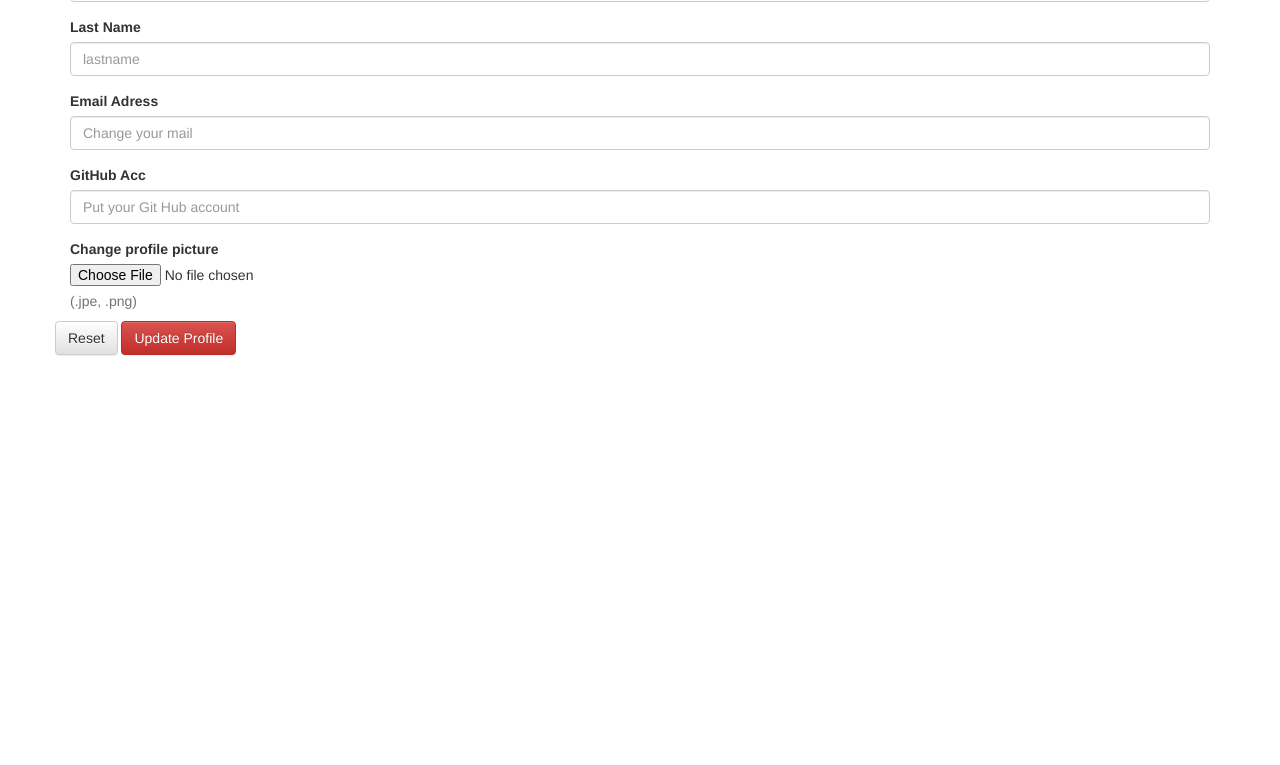
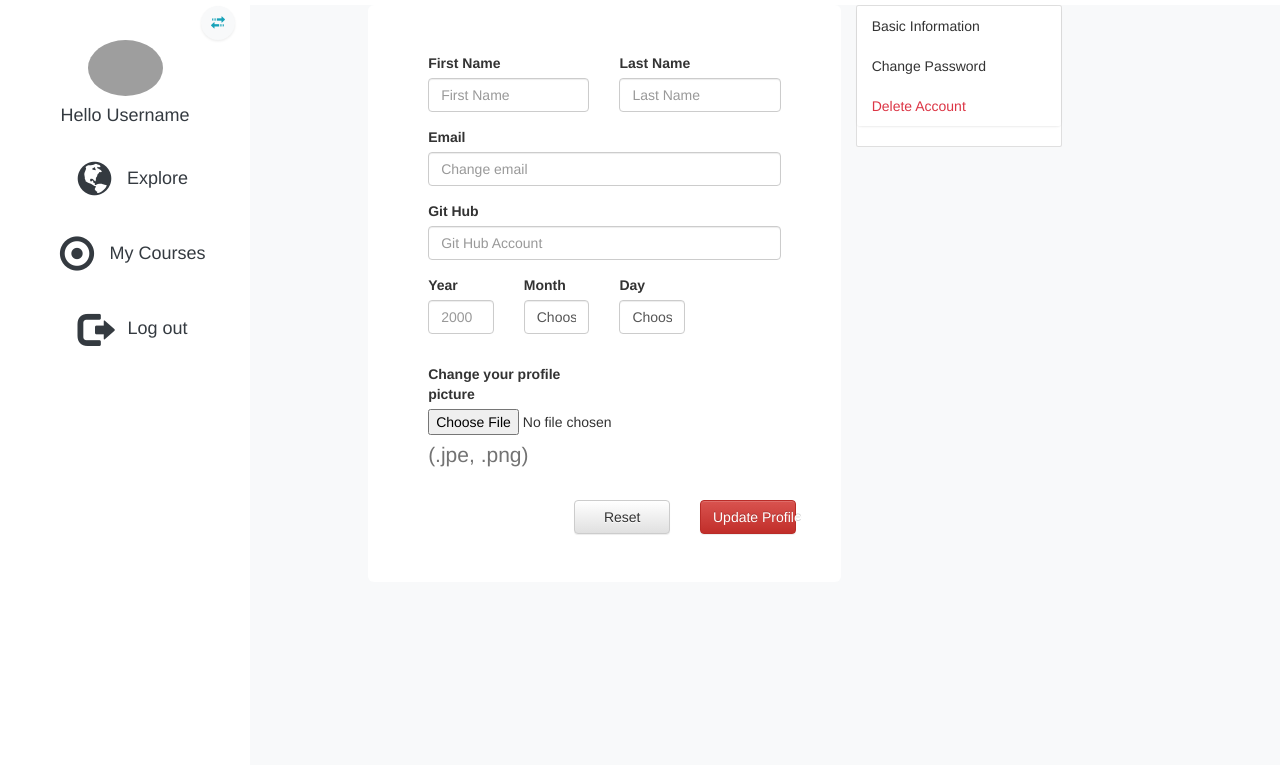
Before and after one commit to Ollebacx/e-learning, a website: page public/profilemenu.html in a window 1280 px wide. Shown: the part 57-822 px from the top of the page. Before the commit the page ends 800 px from the top, so only its background shows below. Drawn offline with nearby package versions, Linux system fonts and the light colour scheme; grey boxes are pictures that could not be loaded.

Commit message:
connection profile menu with sidebar

```diff
--- a/public/profilemenu.html
+++ b/public/profilemenu.html
@@ -1,53 +1,185 @@
 <!DOCTYPE html>
 <html lang="en">
+
 <head>
   <meta charset="UTF-8">
   <meta name="viewport" content="width=device-width, initial-scale=1.0">
-  <link rel="stylesheet" href="https://stackpath.bootstrapcdn.com/bootstrap/3.4.1/css/bootstrap.min.css" integrity="sha384-HSMxcRTRxnN+Bdg0JdbxYKrThecOKuH5zCYotlSAcp1+c8xmyTe9GYg1l9a69psu" crossorigin="anonymous">
-  <title>User Profile</title>
+  <meta http-equiv="X-UA-Compatible" content="ie=edge">
+  <title>Reboot Virtual Academy</title>
+
+  <link rel="stylesheet" href="https://stackpath.bootstrapcdn.com/bootstrap/4.4.1/css/bootstrap.min.css"
+    integrity="sha384-Vkoo8x4CGsO3+Hhxv8T/Q5PaXtkKtu6ug5TOeNV6gBiFeWPGFN9MuhOf23Q9Ifjh" crossorigin="anonymous">
+  <link rel="stylesheet" href="https://maxcdn.bootstrapcdn.com/bootstrap/3.4.0/css/bootstrap.min.css">
+  <link rel="stylesheet" href="styles/styles.css">
+  <link rel="stylesheet" href="styles/sidebar.css">
 </head>
-<body>
+
+<body class="bg-dark">
+
+
+<nav class="navbar navbar-light bg-white rounded-0">
+    <span class="col container justify-content-start">
+      <a class="navbar-brand" href="#">Reboot Logo</a>
+    </span>
+  </nav>
+  <div id="wrapper">
+    <div class="sidebar bg-white">
+
+      <a href="#" id="resize" class="glyphicon glyphicon-transfer text-info bg-light rounded-circle p-3 shadow-sm mr-4 float-right"></a>
+      <div class="nav-item col text-center">
+
+        <a href="#" class="mt-5 hover nav-link text-dark">
+          <img src="https://res.cloudinary.com/mhmd/image/upload/v1556074849/avatar-1_tcnd60.png" alt="profile-photo" a href="#"
+          class="rounded-circle" width="75">
+          <p class="h4 menu-text">Hello <span>Username</span></p>
+        </a>
+      </div>
+      <div class="nav-item col">
+        <a href="#" class="hover nav-link text-dark d-flex justify-content-center align-items-center">
+          <span class="glyphicon glyphicon-globe display-4 m-4"> </span>
+          <p class="h4 menu-text">Explore</p>
+        </a>
+      </div>
+      <div class="nav-item col">
+        <a href="#" class="hover nav-link text-dark d-flex justify-content-center align-items-center">
+          <span class="glyphicon glyphicon-record display-4 m-4"></span>
+          <p class="h4 menu-text">My Courses</p>
+        </a>
+      </div>
+
+      <div class="nav-item col">
+        <a href="#" class="hover nav-link text-dark block d-flex justify-content-center align-items-center">
+          <span class="glyphicon glyphicon-log-out display-4 m-4"></span>
+          <p class="h4 menu-text">Log out</p>
+        </a>
+      </div>
+    </div>
+    <div class="content inner-shadow bg-light rounded-corner">
       <div class="container">
-  <form>
-    <div class="form-group">
-      <label for="exampleInputEmail1">Fist Name</label>
-      <input type="firstName" class="form-control" id="fistName" placeholder="firstname">
+        <div class="row d-flex justify-content-center">
+          <div class="jumbotron bg-white col-6">
+            <div class="row d-flex">
+              <div class=" col-6">
+                <label for="firstName">First Name</label>
+                <input type="firstName" class="form-control" id="fistName" placeholder="First Name">
               </div>
-    <div class="form-group">
-      <label for="exampleInputEmail1">Last Name</label>
-      <input type="lastName" class="form-control" id="lastName" placeholder="lastname">
+              <div class="form-group col-6">
+                <label for="lastName">Last Name</label>
+                <input type="lastName" class="form-control" id="lastName" placeholder="Last Name">
               </div>
-    <div class="form-group">
-      <label for="exampleInputEmail1">Email Adress</label>
-      <input type="email" class="form-control" id="email" placeholder="Change your mail">
             </div>
-    <div class="form-group">
-      <label for="exampleInputPassword1">GitHub Acc</label>
-      <input type="password" class="form-control" id="github" placeholder="Put your Git Hub account">
+            <div class="row">
+              <div class="form-group col-12">
+                <label for="email">Email</label>
+                <input type="email" class="form-control" id="Email" placeholder="Change email">
               </div>
-    <div class="form-group">
-      <label for="userPhoto">Change profile picture</label>
-      <input type="file" id="userPhoto">
+            </div>
+            <div class="row">
+              <div class="form-group col-md-12">
+                <label for="gitaccount">Git Hub</label>
+                <input type="text" class="form-control" id="github" placeholder="Git Hub Account">
+              </div>
+            </div>
+            <div class="row d-flex">
+              <div class="form-group col-3">
+                <label for="year">Year</label>
+                <input type="text" class="form-control" id="year" placeholder="2000">
+              </div>
+              <div class="form-group col-3">
+                <label for="country">Month</label>
+                <select class="form-control custom-select d-block w-100" id="country" required>
+                  <option value="">Choose...</option>
+                  <option>January</option>
+                  <option>February</option>
+                  <option>March</option>
+                  <option>April</option>
+                  <option>May</option>
+                  <option>June</option>
+                  <option>July</option>
+                  <option>August</option>
+                  <option>September</option>
+                  <option>October</option>
+                  <option>November</option>
+                  <option>December</option>
+                </select>
+              </div>
+              <div class="form-group col-3">
+                <label for="day">Day</label>
+                <select class="form-control custom-select d-block w-100" id="state" required>
+                  <option value="">Choose...</option>
+                  <option>1</option>
+                  <option>2</option>
+                  <option>3</option>
+                  <option>4</option>
+                  <option>5</option>
+                  <option>6</option>
+                  <option>7</option>
+                  <option>8</option>
+                  <option>9</option>
+                  <option>10</option>
+                  <option>11</option>
+                  <option>12</option>
+                  <option>13</option>
+                  <option>14</option>
+                  <option>15</option>
+                  <option>16</option>
+                  <option>17</option>
+                  <option>18</option>
+                  <option>19</option>
+                  <option>20</option>
+                  <option>21</option>
+                  <option>22</option>
+                  <option>23</option>
+                  <option>24</option>
+                  <option>25</option>
+                  <option>26</option>
+                  <option>27</option>
+                  <option>28</option>
+                  <option>29</option>
+                  <option>30</option>
+                  <option>31</option>
+                </select>
+              </div>
+            </div>
+            <div class="row">
+            <div class="form-group col-6 mt-4">
+              <label for="userPhoto">Change your profile picture</label>
+             <input type="file" id="userPh oto">
               <p class="help-block">(.jpe, .png)</p>
-    <div class="row">
-      <div class="col-12">
-      <a href="#" class="btn btn-default">Reset</a>
-      <a href="#" class="btn btn-danger">Update Profile</a>
+            </div>
+          </div>
+            <div class="row d-flex justify-content-end">
+
+              <a href="#" class="col-3 btn btn-default mr-5">Reset</a>
+              <a href="#" class="col-3 btn btn-danger">Update Profile</a>
+
+            </div>
+          </div>
+
+          <div class="bg-transparent col-3">
+            <div class="card">
+              <ul class="list-group list-group-flush">
+                <li class="list-group-item">Basic Information</li>
+                <li class="list-group-item">Change Password</li>
+                <li class="list-group-item text-danger">Delete Account</li>
+              </ul>
             </div>
           </div>
         </div>
       </div>
-  </form>
+
+    </div>
+  </div>
 
 
 
+  <link rel="stylesheet" href="https://stackpath.bootstrapcdn.com/bootstrap/3.4.1/css/bootstrap.min.css"
+    integrity="sha384-HSMxcRTRxnN+Bdg0JdbxYKrThecOKuH5zCYotlSAcp1+c8xmyTe9GYg1l9a69psu" crossorigin="anonymous">
+  <link rel="stylesheet" href="https://stackpath.bootstrapcdn.com/bootstrap/3.4.1/css/bootstrap-theme.min.css"
+    integrity="sha384-6pzBo3FDv/PJ8r2KRkGHifhEocL+1X2rVCTTkUfGk7/0pbek5mMa1upzvWbrUbOZ" crossorigin="anonymous">
+  <script src="https://stackpath.bootstrapcdn.com/bootstrap/3.4.1/js/bootstrap.min.js"
+    integrity="sha384-aJ21OjlMXNL5UyIl/XNwTMqvzeRMZH2w8c5cRVpzpU8Y5bApTppSuUkhZXN0VxHd"
+    crossorigin="anonymous"></script>
+</body>
 
-
-
-
-
-<link rel="stylesheet" href="https://stackpath.bootstrapcdn.com/bootstrap/3.4.1/css/bootstrap.min.css" integrity="sha384-HSMxcRTRxnN+Bdg0JdbxYKrThecOKuH5zCYotlSAcp1+c8xmyTe9GYg1l9a69psu" crossorigin="anonymous">
-<link rel="stylesheet" href="https://stackpath.bootstrapcdn.com/bootstrap/3.4.1/css/bootstrap-theme.min.css" integrity="sha384-6pzBo3FDv/PJ8r2KRkGHifhEocL+1X2rVCTTkUfGk7/0pbek5mMa1upzvWbrUbOZ" crossorigin="anonymous">
-<script src="https://stackpath.bootstrapcdn.com/bootstrap/3.4.1/js/bootstrap.min.js" integrity="sha384-aJ21OjlMXNL5UyIl/XNwTMqvzeRMZH2w8c5cRVpzpU8Y5bApTppSuUkhZXN0VxHd" crossorigin="anonymous"></script>
-</body>
 </html>
```
Lines whose indentation alone changed are shown as unchanged.
